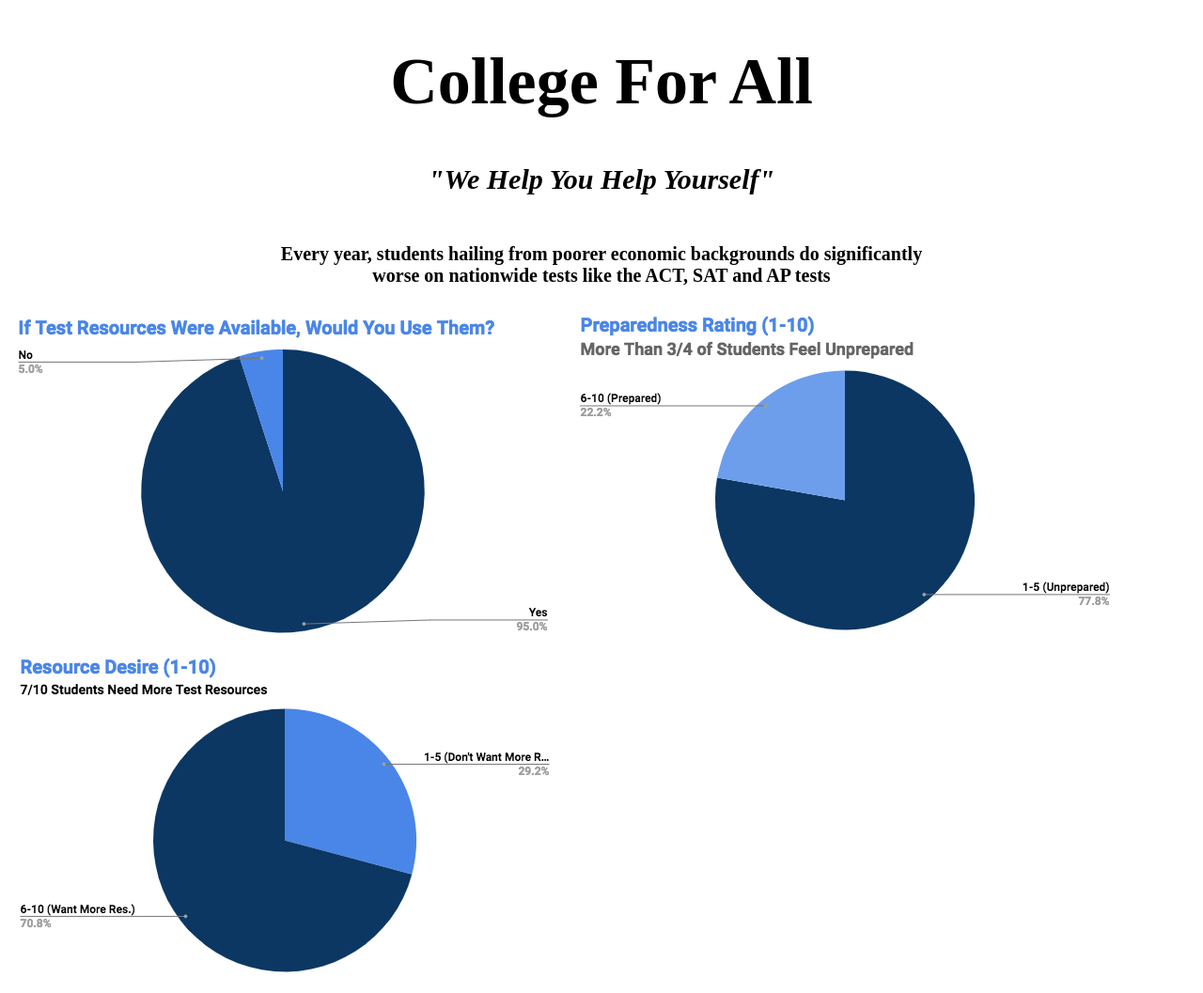
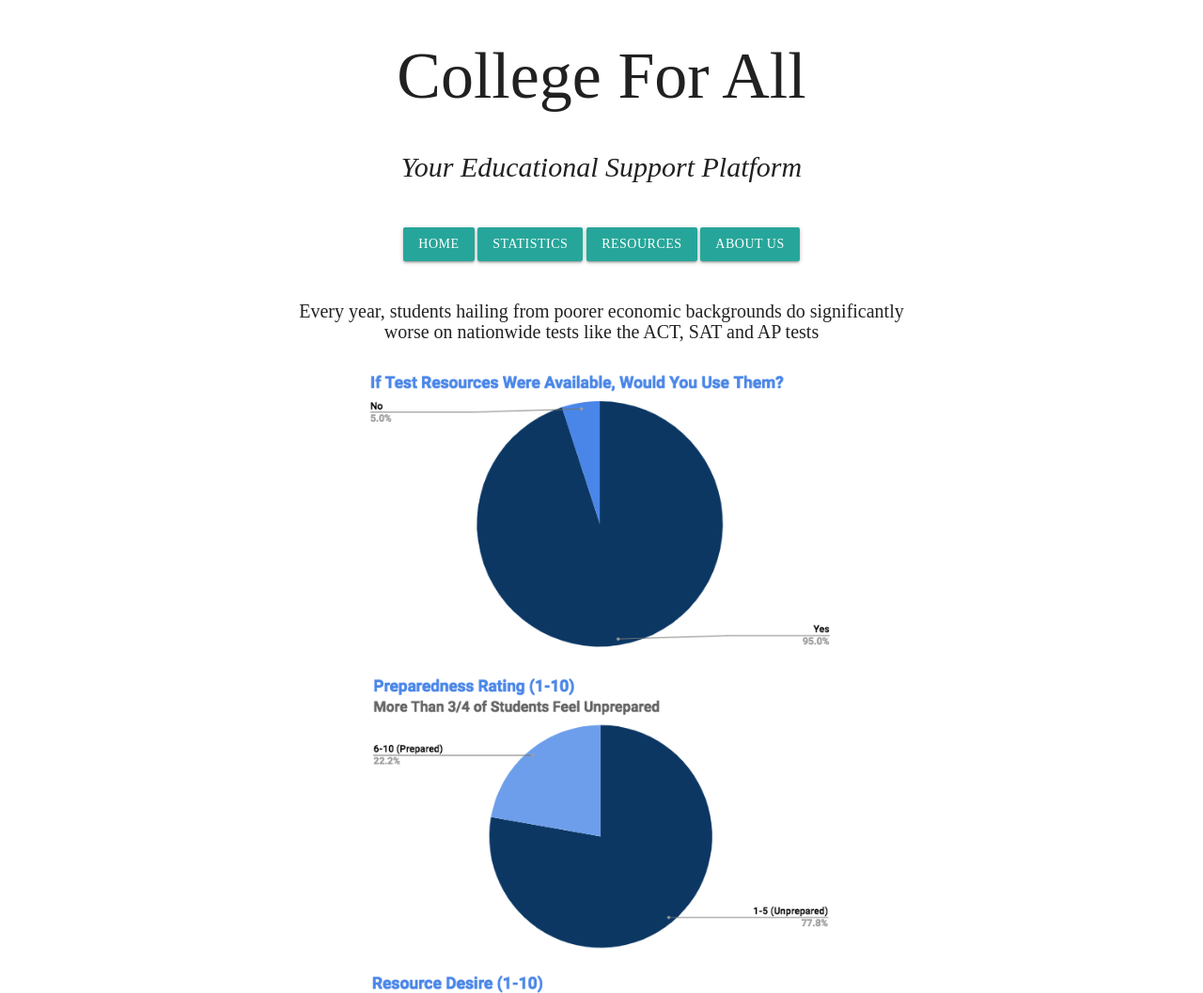
Before and after one commit to phildierks/college4all, a plain HTML site: page index.html in a window 1280 px wide. Shown: the top 1057 px of the page at 94% size. Drawn offline with nearby package versions, Linux system fonts and the light colour scheme.

Commit message:
initial commit

```diff
--- a/index.html
+++ b/index.html
@@ -3,18 +3,29 @@
 <head>
     <link href="https://fonts.googleapis.com/css?family=Exo+2"
     rel="stylesheet">
+    <link rel="stylesheet" href="https://cdnjs.cloudflare.com/ajax/libs/materialize/1.0.0-beta/css/materialize.min.css">
     <link href="college4all.js"/>
     <link rel="stylesheet" href="college4all.css"/>
     <meta charset="UTF-8">
     <title>COLLEGE 4 ALL</title>
 </head>
 <body><h1 style="text-align: center;font-size: 70px;"  >College For All</h1>
-<i><h1 style="text-align: center;font-size: 30px" >"We Help You Help Yourself"</h1></i>
+<i><h1 style="text-align: center;font-size: 30px" >Your Educational Support Platform</h1></i>
 <br>
+<div style="text-align: center;">
+    <a class="waves-effect waves-light btn">Home</a>
+    <a class="waves-effect waves-light btn">Statistics</a>
+    <a class="waves-effect waves-light btn">Resources</a>
+    <a class="waves-effect waves-light btn">About Us</a>
+</div>
 <h1 style="text-align: center;font-size: 20px"> Every year, students hailing from poorer economic
     backgrounds do significantly <br>worse on nationwide tests like the ACT, SAT and AP tests</h1>
-<img src="img/available.png">
-<img src="img/prepare.png">
-<img src="img/resource.png">
+<div style=" text-align: center">
+<img width="40%" height="40%" src="img/available.png">
+<br>
+<img width="40%" height="40%" src="img/prepare.png">
+<br>
+<img width="40%" height="40%" src="img/resource.png">
+</div>
 </body>
 </html>
```
